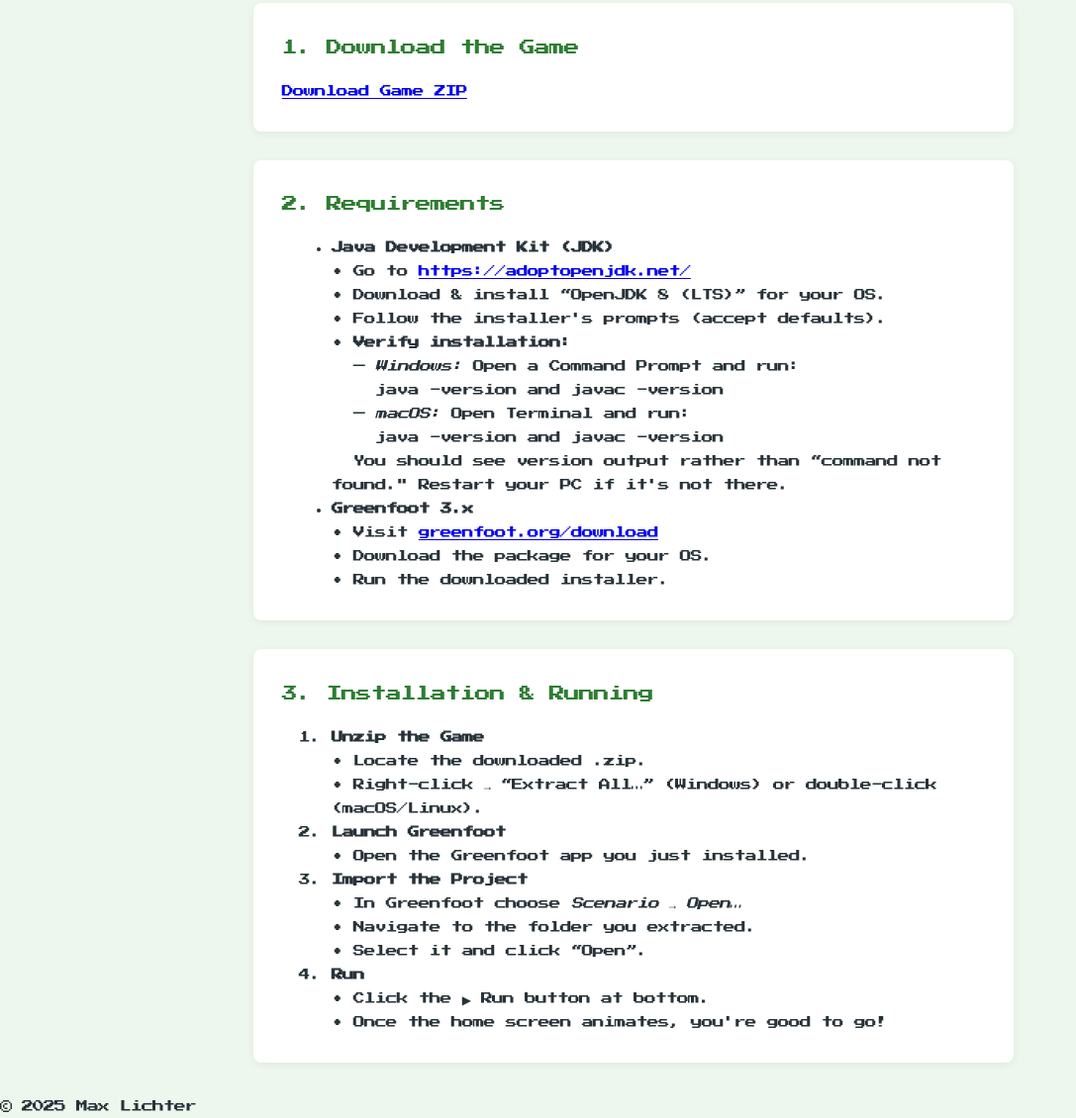
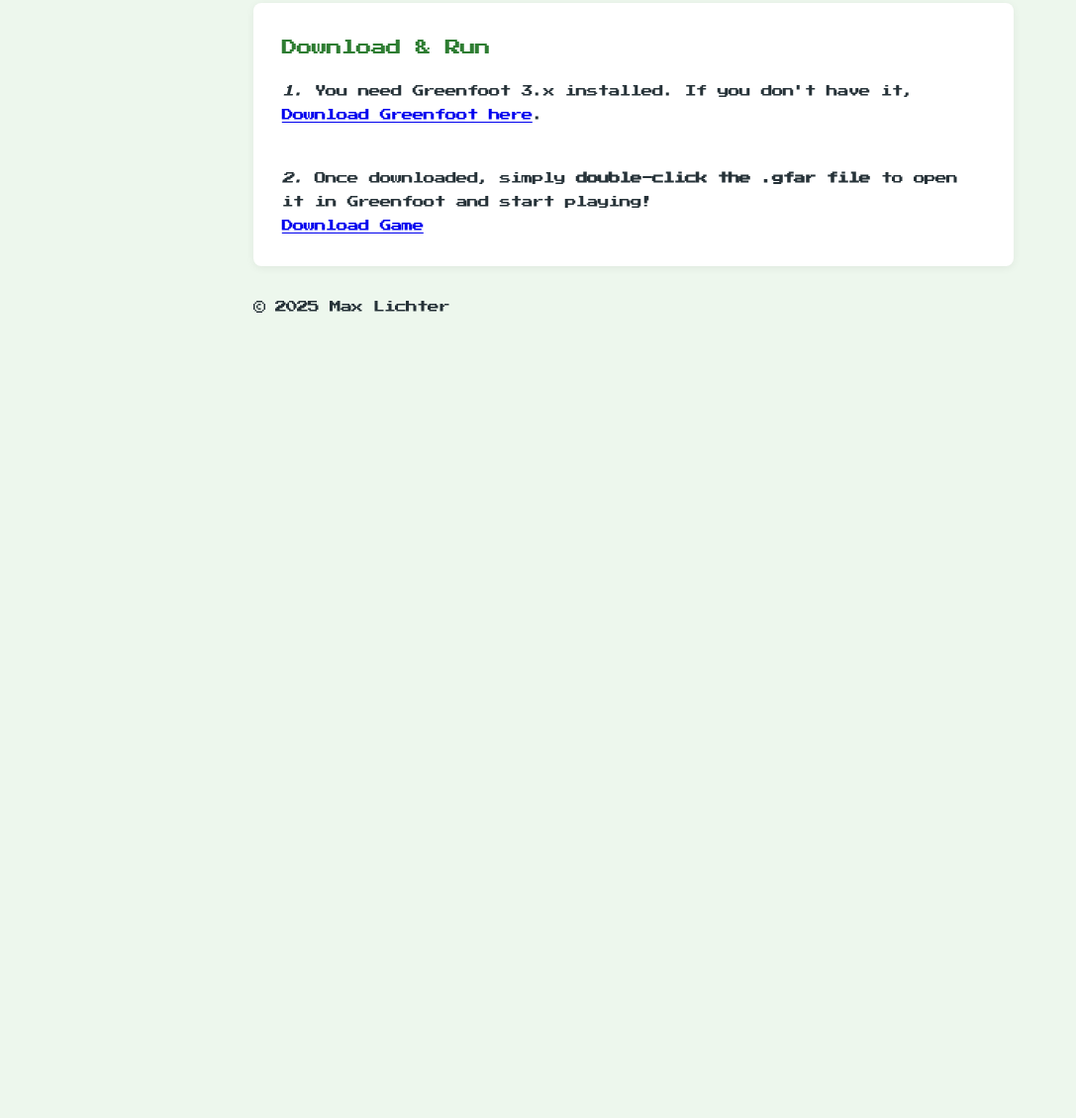
Before and after one commit to iammaxlichter/Tatiana_Birthday_Website2, a plain HTML site: page index.html in a window 1280 px wide. Shown: the part 513-1643 px from the top of the page at 99% size, without its empty margins (0-1087 px from the left). After the commit the page ends 867 px from the top, so only its background shows below. Drawn offline with Linux system fonts and the light colour scheme.

Commit message:
updated website

```diff
--- a/index.html
+++ b/index.html
@@ -6,12 +6,13 @@
   <title>Rescue Oscar 2 (Tatiana's 22nd B-DAY)</title>
   <link href="https://fonts.googleapis.com/css?family=Roboto:400,500,700&display=swap" rel="stylesheet">
   <link rel="stylesheet" href="styles.css">
+  <link rel="icon" type="image/png" href="images/Oscar.png"/>
 </head>
 <body>
 
   <header>
     <h1>Rescue Oscar 2 (Tatiana's 22nd B-DAY)</h1>
-    <p>Instructions to download & play</p>
+    <p>Click to download and play immediately!</p>
   </header>
 
   <main>
@@ -27,76 +28,34 @@
           <figcaption>Oscar</figcaption>
         </figure>
         <figure>
-            <img src="images/Max.png" alt="BF">
-            <figcaption>Max</figcaption>
-          </figure>
+          <img src="images/Max.png" alt="Max">
+          <figcaption>Max</figcaption>
+        </figure>
       </div>
     </section>
 
-    <section id="download">
-      <h2>1. Download the Game</h2>
-      <p class="center">
-        <a class="button" href="OscarRescue_2.zip" download>
-          Download Game ZIP
+    <section id="download-run">
+      <h2>Download &amp; Run</h2>
+      <p class="text-center fs-15">
+        <em>1. </em> You need Greenfoot 3.x installed.
+        If you don't have it, <a href="https://www.greenfoot.org/download" target="_blank">Download Greenfoot here</a>.
+      </p>
+      <p class="center" style="margin-top:40px;">
+        <p class="text-center fs-15">
+          <em>2. </em>Once downloaded, simply <strong>double-click the <code>.gfar</code> file</strong> to open it in Greenfoot and start playing!
+        </p>
+        <a class="button" href="OscarRescue2.gfar" download>
+          Download Game
         </a>
       </p>
     </section>
 
-    <section id="requirements">
-        <h2>2. Requirements</h2>
-        <ul style="margin-left: 50px;">
-          <li>
-            <strong>Java Development Kit (JDK)</strong><br>
-            &bull; Go to <a href="https://adoptopenjdk.net/" target="_blank">https://adoptopenjdk.net/</a><br>
-            &bull; Download &amp; install “OpenJDK 8 (LTS)” for your OS.<br>
-            &bull; Follow the installer's prompts (accept defaults).<br>
-            &bull; <strong>Verify installation:</strong><br>
-            &nbsp;&nbsp;&mdash; <em>Windows:</em> Open a Command Prompt and run:<br>
-            &nbsp;&nbsp;&nbsp;&nbsp;<code>java -version</code> and <code>javac -version</code><br>
-            &nbsp;&nbsp;&mdash; <em>macOS:</em> Open Terminal and run:<br>
-            &nbsp;&nbsp;&nbsp;&nbsp;<code>java -version</code> and <code>javac -version</code><br>
-            &nbsp;&nbsp;You should see version output rather than “command not found." Restart your PC if it's not there.
 
-          </li>
-          <li>
-            <strong>Greenfoot 3.x</strong><br>
-            &bull; Visit <a href="https://www.greenfoot.org/download" target="_blank">greenfoot.org/download</a><br>
-            &bull; Download the package for your OS.<br>
-            &bull; Run the downloaded installer.
-          </li>
-        </ul>
-      </section>
-
-    <section id="installation">
-      <h2>3. Installation &amp; Running</h2>
-      <ol style="margin-left: 50px;">
-        <li>
-          <strong>Unzip the Game</strong><br>
-          • Locate the downloaded <code>.zip</code>.<br>
-          • Right-click → “Extract All…” (Windows) or double-click (macOS/Linux).
-        </li>
-        <li>
-          <strong>Launch Greenfoot</strong><br>
-          • Open the Greenfoot app you just installed.
-        </li>
-        <li>
-          <strong>Import the Project</strong><br>
-          • In Greenfoot choose <em>Scenario → Open…</em><br>
-          • Navigate to the folder you extracted.<br>
-          • Select it and click “Open”.
-        </li>
-        <li>
-          <strong>Run</strong><br>
-          • Click the ▶︎ Run button at bottom.<br>
-          • Once the home screen animates, you're good to go!
-        </li>
-      </ol>
-    </section>
+    <footer>
+      <p>&copy; 2025 Max Lichter</p>
+    </footer>
   </main>
 
-  <footer>
-    <p>&copy; 2025 Max Lichter</p>
-  </footer>
 
 </body>
 </html>
```
Also changed, not shown: 1 other file.
